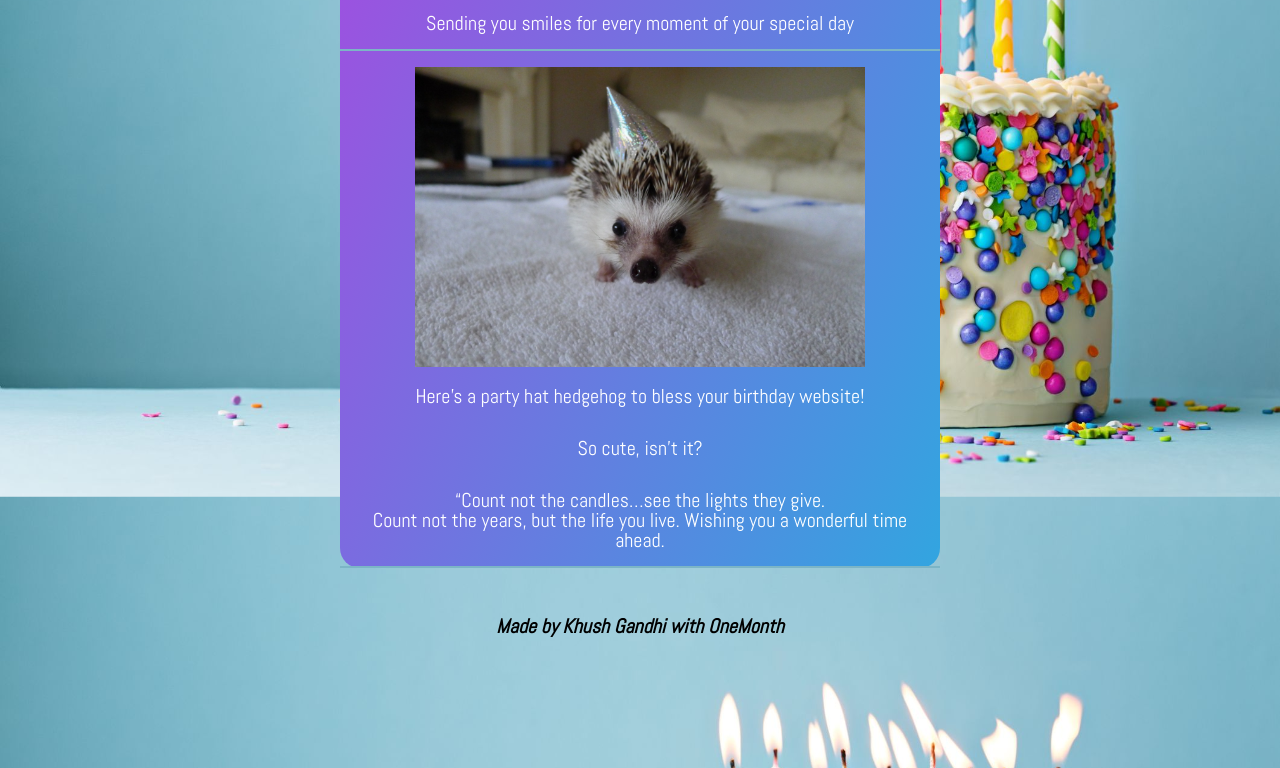
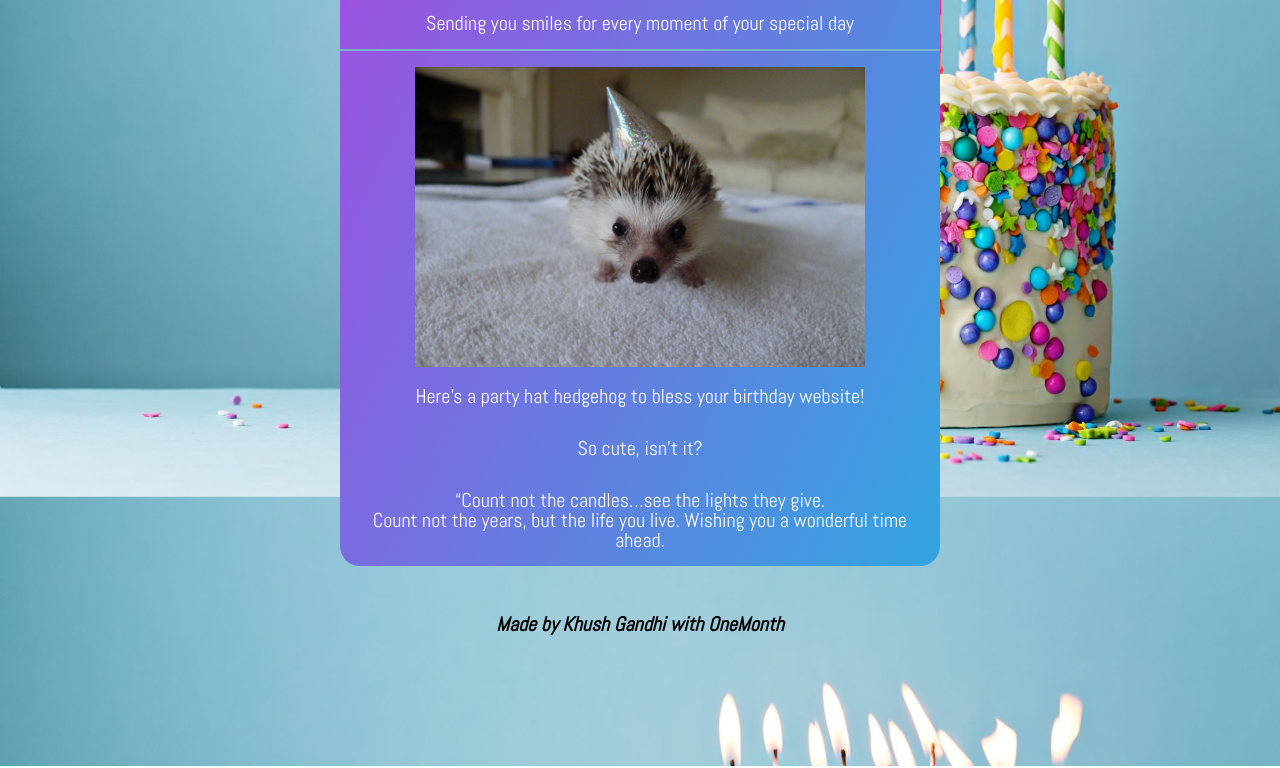
Before and after one commit to fastest24/responsive_test, a plain HTML site: page index.html in a window 1280 px wide. Shown: the part 1210-1978 px from the top of the page. Drawn offline with Linux system fonts and the light colour scheme.

Commit message:
Bottom border fix
add border to mobile view

```diff
--- a/css/mobile.css
+++ b/css/mobile.css
@@ -15,6 +15,10 @@ aside .main img{
     border-radius: 0;
 }
 
+#end{
+    border-bottom: 0.125rem solid #7CB5C6;
+}
+
 #full{
     border-bottom-left-radius: 0;
     border-bottom-right-radius: 0;
--- a/css/style.css
+++ b/css/style.css
@@ -62,10 +62,6 @@ aside .main{
     border-bottom: 0.125rem solid #7CB5C6;
 }
 
-#end{
-    border-bottom: 0.125rem solid #7CB5C6;
-}
-
 footer{
     margin: 1rem;
     padding: 1rem;
```
